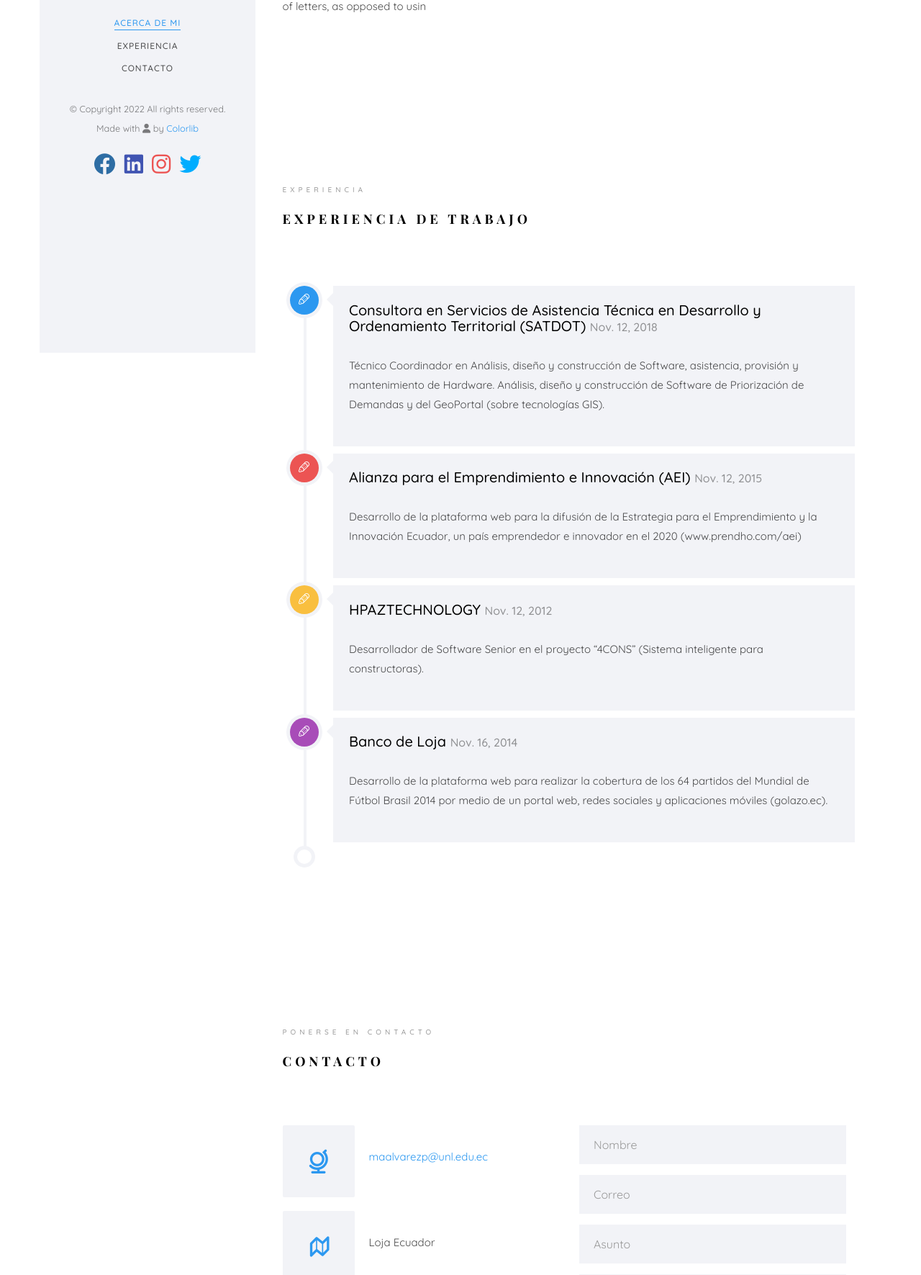
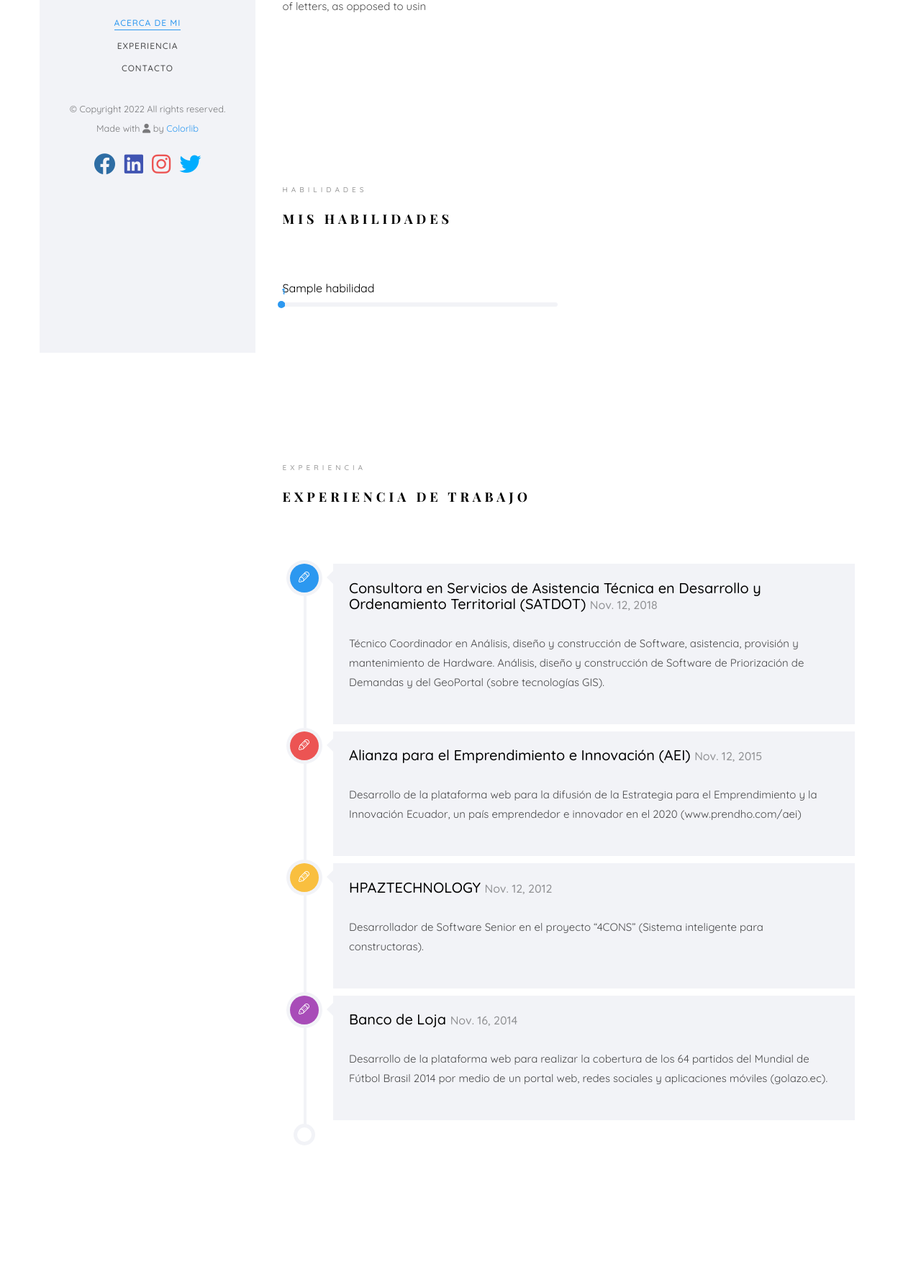
Before and after one commit to maximo-alvarez/portafolio, a Django app: page /curriculum in a window 1280 px wide. Shown: the part 310-2081 px from the top of the page at 72% size. Run offline with Django 4.2, Linux system fonts and the light colour scheme; a user stored in the database is signed in; data comes from the database, SQL or seed files in the repository; tables that the repository leaves empty hold one stand-in row (values such as "Sample post"); some libraries are stand-ins or nearby versions; some web fonts are replaced.

Commit message:
incluir habilidades

```diff
--- a/app/proyecto/models.py
+++ b/app/proyecto/models.py
@@ -22,7 +22,10 @@ class Proyecto(models.Model):
 
     categoria = models.ForeignKey(Categoria, related_name="proyectos", on_delete=models.PROTECT)
     usuario = models.ForeignKey(Usuario, related_name="proyectos", on_delete=models.PROTECT)
-#
-#
-# class Skill(models.Model):
-#     nombre = models.CharField(max_length=250)
+
+
+class Habilidad(models.Model):
+    nombre = models.CharField(max_length=250)
+    porcentaje = models.PositiveSmallIntegerField(default=0, null=True, blank=True)
+
+    usuario = models.ForeignKey(Usuario, related_name="habilidades", on_delete=models.PROTECT)
--- a/app/proyecto/templates/curriculum/index.html
+++ b/app/proyecto/templates/curriculum/index.html
@@ -11,7 +11,7 @@
 	<meta name="author" content="" />
 
     <!-- Facebook and Twitter integration -->
-	<meta property="og:title" content=""/>
+	<meta property="og:title" content="Portafolio Profesional"/>
 	<meta property="og:image" content=""/>
 	<meta property="og:url" content=""/>
 	<meta property="og:site_name" content="Portafolio Profesional"/>
@@ -115,6 +115,32 @@
 					</div>
 				</div>
 			</section>
+
+            <section class="colorlib-skills" data-section="skills">
+                <div class="colorlib-narrow-content">
+                    <div class="row">
+                        <div class="col-md-6 col-md-offset-3 col-md-pull-3 animate-box" data-animate-effect="fadeInLeft">
+                            <span class="heading-meta">Habilidades</span>
+                            <h2 class="colorlib-heading animate-box">Mis habilidades</h2>
+                        </div>
+                    </div>
+                    <div class="row">
+                        {% for habilidad in habilidades %}
+                            <div class="col-md-6 animate-box" data-animate-effect="{% cycle 'fadeInLeft' 'fadeInRight' 'fadeInTop' 'fadeInBottom'%}">
+                                <div class="progress-wrap">
+                                    <h3>{{ habilidad.nombre }}</h3>
+                                    <div class="progress">
+                                        <div class="progress-bar color-{% cycle '1' '2' '3' '4' '5' %}" role="progressbar" aria-valuenow="{{ habilidad.porcentaje }}"
+                                        aria-valuemin="0" aria-valuemax="100" style="width:{{ habilidad.porcentaje }}%">
+                                        <span>{{ habilidad.porcentaje }}</span>
+                                        </div>
+                                    </div>
+                                </div>
+                            </div>
+                        {% endfor %}
+                    </div>
+                </div>
+            </section>
 
 			<section class="colorlib-experience" data-section="experience">
 				<div class="colorlib-narrow-content">
--- a/app/seguridad/views.py
+++ b/app/seguridad/views.py
@@ -5,7 +5,7 @@ from django.utils.decorators import method_decorator
 from django.views.decorators.csrf import csrf_exempt
 from django.views.generic import DetailView, TemplateView
 
-from app.proyecto.models import Proyecto
+from app.proyecto.models import Proyecto, Habilidad
 from app.seguridad.models import Usuario, Mensaje
 
 
@@ -39,9 +39,12 @@ class CurriculumIndex(TemplateView):
         context = super().get_context_data(**kwargs)
         usuario =  Usuario.objects.filter(username=kwargs['username']).first()
         proyectos = Proyecto.objects.filter(usuario=usuario).all()
+        habilidades = Habilidad.objects.filter(usuario=usuario).all()
         context['usuario'] = usuario
         context['proyectos'] = proyectos
+        context['habilidades'] = habilidades
         return context
+
 class CurriculumIndexAdmin(LoginRequiredMixin, TemplateView):
     model = Usuario
     template_name = 'curriculum/index.html'
@@ -54,6 +57,8 @@ class CurriculumIndexAdmin(LoginRequiredMixin, TemplateView):
         context = super().get_context_data(**kwargs)
         usuario =  self.request.user
         proyectos = Proyecto.objects.filter(usuario=usuario).all()
+        habilidades = Habilidad.objects.filter(usuario=usuario).all()
         context['usuario'] = usuario
         context['proyectos'] = proyectos
+        context['habilidades'] = habilidades
         return context
```
Also changed, not shown: app/proyecto/admin.py (+15 -1 lines), app/seguridad/admin.py (+6 -2 lines), 2 other files.
